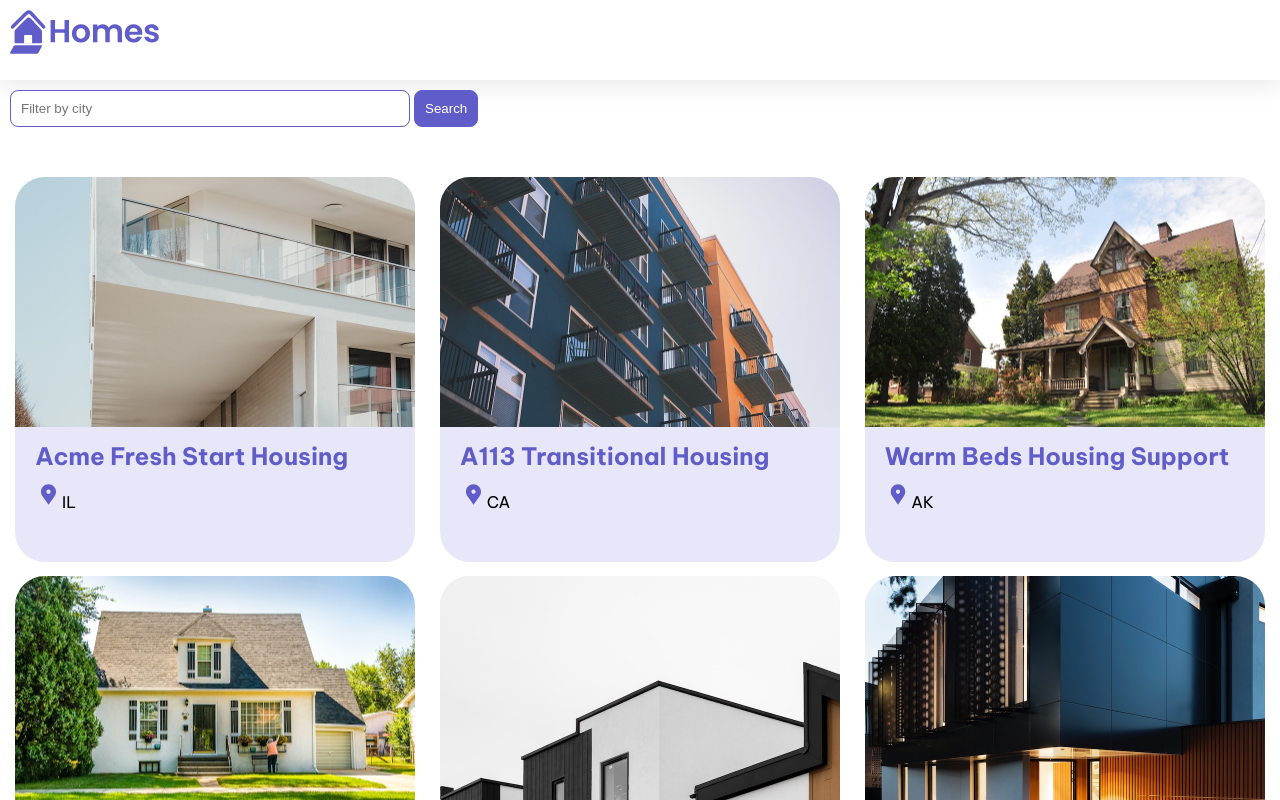
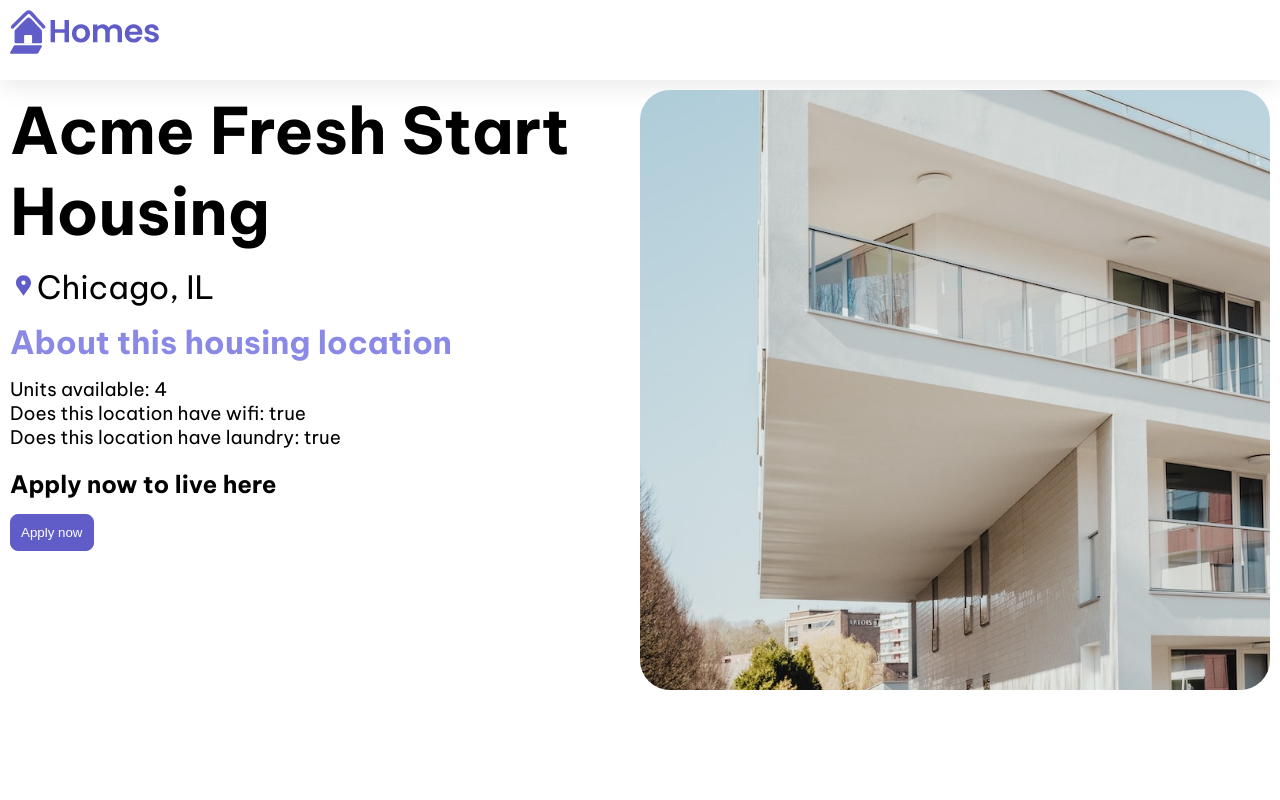
Before and after one commit to aexpedito/ng-quickstart, an Angular app: page /details/0 in a window 1280 px wide. Shown: the top 800 px of the page. Built offline with nearby package versions, Linux system fonts and the light colour scheme.

Commit message:
Until part 6

```diff
--- a/src/app/app.component.html
+++ b/src/app/app.component.html
@@ -3,6 +3,6 @@
       <img class="brand-logo" src="/assets/logo.svg" alt="logo" aria-hidden="true" />
     </header>
     <section class="content">
-        <app-home></app-home>
+        <router-outlet></router-outlet>
     </section>
 </main>
--- a/src/app/app.component.ts
+++ b/src/app/app.component.ts
@@ -1,10 +1,11 @@
 import {Component} from '@angular/core';
 import { HomeComponent } from "./home/home.component";
+import { RouterModule } from '@angular/router';
 
 @Component({
   selector: 'app-root',
   standalone: true,
-  imports: [HomeComponent],
+  imports: [HomeComponent, RouterModule],
   templateUrl: './app.component.html',
   styleUrls: ['./app.component.css']
 })
--- /dev/null
+++ b/src/app/details/details.component.css
@@ -0,0 +1,62 @@
+.listing-photo {
+  height: 600px;
+  width: 50%;
+  object-fit: cover;
+  border-radius: 30px;
+  float: right;
+}
+.listing-heading {
+  font-size: 48pt;
+  font-weight: bold;
+  margin-bottom: 15px;
+}
+.listing-location::before {
+  content: url('/assets/location-pin.svg') / '';
+}
+.listing-location {
+  font-size: 24pt;
+  margin-bottom: 15px;
+}
+.listing-features > .section-heading {
+  color: var(--secondary-color);
+  font-size: 24pt;
+  margin-bottom: 15px;
+}
+.listing-features {
+  margin-bottom: 20px;
+}
+.listing-features li {
+  font-size: 14pt;
+}
+li {
+  list-style-type: none;
+}
+.listing-apply .section-heading {
+  font-size: 18pt;
+  margin-bottom: 15px;
+}
+label, input {
+  display: block;
+}
+label {
+  color: var(--secondary-color);
+  font-weight: bold;
+  text-transform: uppercase;
+  font-size: 12pt;
+}
+input {
+  font-size: 16pt;
+  margin-bottom: 15px;
+  padding: 10px;
+  width: 400px;
+  border-top: none;
+  border-right: none;
+  border-left: none;
+  border-bottom: solid .3px;
+}
+@media (max-width: 1024px) {
+  .listing-photo {
+    width: 100%;
+    height: 400px;
+  }
+}
--- /dev/null
+++ b/src/app/details/details.component.html
@@ -0,0 +1,24 @@
+<article>
+    <img
+      class="listing-photo"
+      [src]="housingLocation?.photo"
+      alt="Exterior photo of {{ housingLocation?.name }}"
+      crossorigin
+    />
+    <section class="listing-description">
+      <h2 class="listing-heading">{{ housingLocation?.name }}</h2>
+      <p class="listing-location">{{ housingLocation?.city }}, {{ housingLocation?.state }}</p>
+    </section>
+    <section class="listing-features">
+      <h2 class="section-heading">About this housing location</h2>
+      <ul>
+        <li>Units available: {{ housingLocation?.availableUnits }}</li>
+        <li>Does this location have wifi: {{ housingLocation?.wifi }}</li>
+        <li>Does this location have laundry: {{ housingLocation?.laundry }}</li>
+      </ul>
+    </section>
+    <section class="listing-apply">
+       <h2 class="section-heading">Apply now to live here</h2>
+       <button class="primary">Apply now</button>
+    </section>
+</article>
--- /dev/null
+++ b/src/app/details/details.component.ts
@@ -0,0 +1,25 @@
+import { Component, inject } from '@angular/core';
+import { CommonModule } from '@angular/common';
+import { ActivatedRoute } from '@angular/router';
+import { HousingService } from '../housing.service';
+import { HousingLocation } from '../housing-location';
+
+@Component({
+  selector: 'app-details',
+  standalone: true,
+  imports: [CommonModule],
+  templateUrl: './details.component.html',
+  styleUrl: './details.component.css'
+})
+
+export class DetailsComponent {
+  route: ActivatedRoute = inject(ActivatedRoute);
+  housingService = inject(HousingService);
+  housingLocation: HousingLocation | undefined;
+
+
+  constructor(){
+    const housingLocationId = Number(this.route.snapshot.params['id']);
+    this.housingLocation = this.housingService.getHousingLocationById(housingLocationId);
+  }
+}
--- a/src/app/home/home.component.ts
+++ b/src/app/home/home.component.ts
@@ -1,7 +1,8 @@
-import { Component } from '@angular/core';
+import { Component, inject } from '@angular/core';
 import { HousingLocationComponent } from '../housing-location/housing-location.component';
 import { CommonModule } from '@angular/common';
 import { HousingLocation } from '../housing-location';
+import { HousingService } from '../housing.service';
 
 @Component({
   selector: 'app-home',
@@ -11,106 +12,10 @@
   templateUrl: './home.component.html'
 })
 export class HomeComponent {
-  housingLocationList: HousingLocation[] = [
-    {
-      id: 0,
-      name: 'Acme Fresh Start Housing',
-      city: 'Chicago',
-      state: 'IL',
-      photo: '/assets/bernard-hermant-CLKGGwIBTaY-unsplash.jpg',
-      availableUnits: 4,
-      wifi: true,
-      laundry: true
-    },
-    {
-      id: 1,
-      name: 'A113 Transitional Housing',
-      city: 'Santa Monica',
-      state: 'CA',
-      photo: '/assets/brandon-griggs-wR11KBaB86U-unsplash.jpg',
-      availableUnits: 0,
-      wifi: false,
-      laundry: true
-    },
-    {
-      id: 2,
-      name: 'Warm Beds Housing Support',
-      city: 'Juneau',
-      state: 'AK',
-      photo: '/assets/i-do-nothing-but-love-lAyXdl1-Wmc-unsplash.jpg',
-      availableUnits: 1,
-      wifi: false,
-      laundry: false
-    },
-    {
-      id: 3,
-      name: 'Homesteady Housing',
-      city: 'Chicago',
-      state: 'IL',
-      photo: '/assets/ian-macdonald-W8z6aiwfi1E-unsplash.jpg',
-      availableUnits: 1,
-      wifi: true,
-      laundry: false
-    },
-    {
-      id: 4,
-      name: 'Happy Homes Group',
-      city: 'Gary',
-      state: 'IN',
-      photo: '/assets/krzysztof-hepner-978RAXoXnH4-unsplash.jpg',
-      availableUnits: 1,
-      wifi: true,
-      laundry: false
-    },
-    {
-      id: 5,
-      name: 'Hopeful Apartment Group',
-      city: 'Oakland',
-      state: 'CA',
-      photo: '/assets/r-architecture-JvQ0Q5IkeMM-unsplash.jpg',
-      availableUnits: 2,
-      wifi: true,
-      laundry: true
-    },
-    {
-      id: 6,
-      name: 'Seriously Safe Towns',
-      city: 'Oakland',
-      state: 'CA',
-      photo: '/assets/phil-hearing-IYfp2Ixe9nM-unsplash.jpg',
-      availableUnits: 5,
-      wifi: true,
-      laundry: true
-    },
-    {
-      id: 7,
-      name: 'Hopeful Housing Solutions',
-      city: 'Oakland',
-      state: 'CA',
-      photo: '/assets/r-architecture-GGupkreKwxA-unsplash.jpg',
-      availableUnits: 2,
-      wifi: true,
-      laundry: true
-    },
-    {
-      id: 8,
-      name: 'Seriously Safe Towns',
-      city: 'Oakland',
-      state: 'CA',
-      photo: '/assets/saru-robert-9rP3mxf8qWI-unsplash.jpg',
-      availableUnits: 10,
-      wifi: false,
-      laundry: false
-    },
-    {
-      id: 9,
-      name: 'Capital Safe Towns',
-      city: 'Portland',
-      state: 'OR',
-      photo: '/assets/webaliser-_TPTXZd9mOo-unsplash.jpg',
-      availableUnits: 6,
-      wifi: true,
-      laundry: true
-    }
-  ];
+  housingLocationList: HousingLocation[] = [];
+  housingService: HousingService = inject(HousingService);
+
+  constructor(){
+    this.housingLocationList = this.housingService.getAllHousingLocations();
+  }
 }
--- a/src/app/housing-location/housing-location.component.html
+++ b/src/app/housing-location/housing-location.component.html
@@ -2,4 +2,5 @@
     <img class="listing-photo" [src]="housingLocation.photo" alt="Exterior photo of {{housingLocation.name}}" crossorigin>
     <h2 class="listing-heading">{{ housingLocation.name }}</h2>
     <p class="listing-location">{{ housingLocation.state }}</p>
+    <a [routerLink]="['/details', housingLocation.id]">Learn more</a>
 </section>
--- a/src/app/housing-location/housing-location.component.ts
+++ b/src/app/housing-location/housing-location.component.ts
@@ -1,11 +1,12 @@
 import { Component, Input } from '@angular/core';
 import { CommonModule } from '@angular/common';
 import { HousingLocation } from '../housing-location';
+import { RouterModule } from '@angular/router';
 
 @Component({
   selector: 'app-housing-location',
   standalone: true,
-  imports: [ CommonModule ],
+  imports: [ CommonModule, RouterModule ],
   templateUrl: './housing-location.component.html',
   styleUrl: './housing-location.component.css'
 })
--- /dev/null
+++ b/src/app/housing.service.ts
@@ -0,0 +1,119 @@
+import { Injectable } from '@angular/core';
+import { HousingLocation } from './housing-location';
+
+@Injectable({
+  providedIn: 'root'
+})
+export class HousingService {
+  protected housingLocationList: HousingLocation[] = [
+    {
+      id: 0,
+      name: 'Acme Fresh Start Housing',
+      city: 'Chicago',
+      state: 'IL',
+      photo: '/assets/bernard-hermant-CLKGGwIBTaY-unsplash.jpg',
+      availableUnits: 4,
+      wifi: true,
+      laundry: true
+    },
+    {
+      id: 1,
+      name: 'A113 Transitional Housing',
+      city: 'Santa Monica',
+      state: 'CA',
+      photo: '/assets/brandon-griggs-wR11KBaB86U-unsplash.jpg',
+      availableUnits: 0,
+      wifi: false,
+      laundry: true
+    },
+    {
+      id: 2,
+      name: 'Warm Beds Housing Support',
+      city: 'Juneau',
+      state: 'AK',
+      photo: '/assets/i-do-nothing-but-love-lAyXdl1-Wmc-unsplash.jpg',
+      availableUnits: 1,
+      wifi: false,
+      laundry: false
+    },
+    {
+      id: 3,
+      name: 'Homesteady Housing',
+      city: 'Chicago',
+      state: 'IL',
+      photo: '/assets/ian-macdonald-W8z6aiwfi1E-unsplash.jpg',
+      availableUnits: 1,
+      wifi: true,
+      laundry: false
+    },
+    {
+      id: 4,
+      name: 'Happy Homes Group',
+      city: 'Gary',
+      state: 'IN',
+      photo: '/assets/krzysztof-hepner-978RAXoXnH4-unsplash.jpg',
+      availableUnits: 1,
+      wifi: true,
+      laundry: false
+    },
+    {
+      id: 5,
+      name: 'Hopeful Apartment Group',
+      city: 'Oakland',
+      state: 'CA',
+      photo: '/assets/r-architecture-JvQ0Q5IkeMM-unsplash.jpg',
+      availableUnits: 2,
+      wifi: true,
+      laundry: true
+    },
+    {
+      id: 6,
+      name: 'Seriously Safe Towns',
+      city: 'Oakland',
+      state: 'CA',
+      photo: '/assets/phil-hearing-IYfp2Ixe9nM-unsplash.jpg',
+      availableUnits: 5,
+      wifi: true,
+      laundry: true
+    },
+    {
+      id: 7,
+      name: 'Hopeful Housing Solutions',
+      city: 'Oakland',
+      state: 'CA',
+      photo: '/assets/r-architecture-GGupkreKwxA-unsplash.jpg',
+      availableUnits: 2,
+      wifi: true,
+      laundry: true
+    },
+    {
+      id: 8,
+      name: 'Seriously Safe Towns',
+      city: 'Oakland',
+      state: 'CA',
+      photo: '/assets/saru-robert-9rP3mxf8qWI-unsplash.jpg',
+      availableUnits: 10,
+      wifi: false,
+      laundry: false
+    },
+    {
+      id: 9,
+      name: 'Capital Safe Towns',
+      city: 'Portland',
+      state: 'OR',
+      photo: '/assets/webaliser-_TPTXZd9mOo-unsplash.jpg',
+      availableUnits: 6,
+      wifi: true,
+      laundry: true
+    }
+  ];
+  constructor() { }
+
+  getAllHousingLocations() : HousingLocation[] {
+    return this.housingLocationList;
+  }
+
+  getHousingLocationById(id: Number): HousingLocation | undefined {
+    return this.housingLocationList.find(housingLocation => housingLocation.id === id)
+  }
+}
--- /dev/null
+++ b/src/app/routes.ts
@@ -0,0 +1,18 @@
+import { Routes } from "@angular/router";
+import { HomeComponent } from "./home/home.component";
+import { DetailsComponent } from "./details/details.component";
+
+const routeConfig: Routes = [
+    {
+        path: '',
+        component: HomeComponent,
+        title: 'HOme Page'
+    },
+    {
+        path: 'details/:id',
+        component: DetailsComponent,
+        title: 'DEtails'
+    }
+];
+
+export default routeConfig;
--- a/src/main.ts
+++ b/src/main.ts
@@ -4,7 +4,11 @@
  */
 import {bootstrapApplication, provideProtractorTestingSupport} from '@angular/platform-browser';
 import {AppComponent} from './app/app.component';
+import { provideRouter } from '@angular/router';
+import routeConfig from './app/routes';
 
-bootstrapApplication(AppComponent, {providers: [provideProtractorTestingSupport()]}).catch((err) =>
-  console.error(err),
+bootstrapApplication(AppComponent, {
+  providers: [
+    provideRouter(routeConfig)
+  ]}).catch((err) => console.error(err),
 );
```
